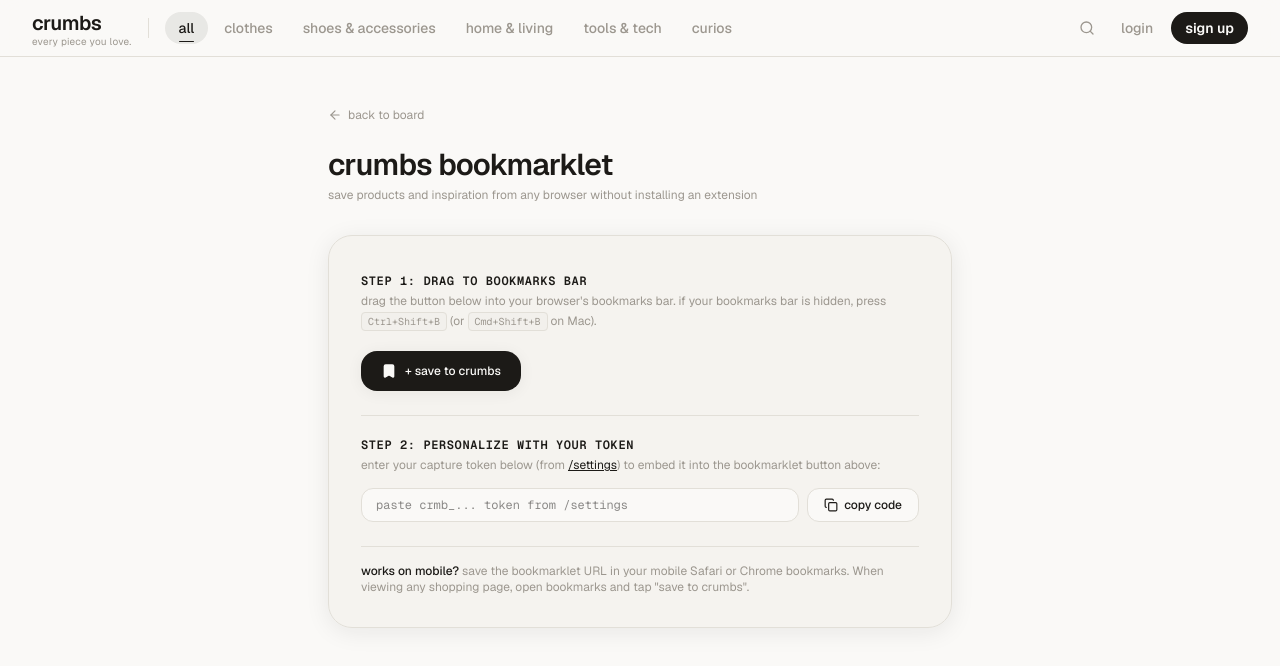
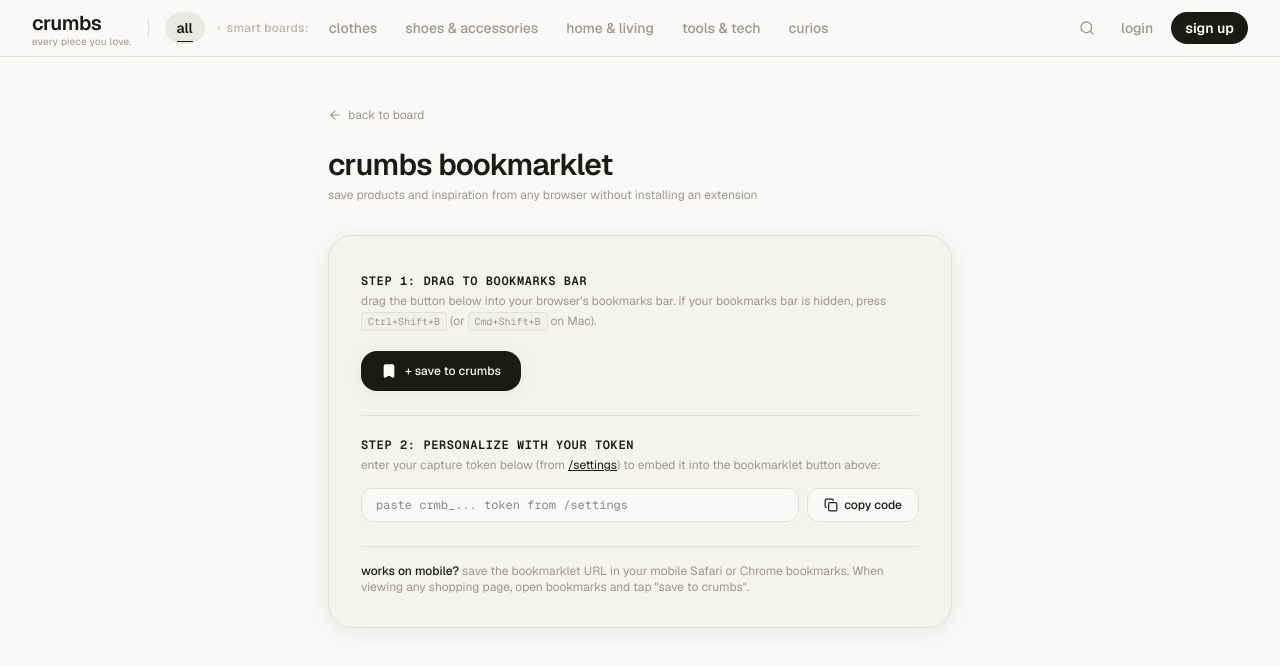
Before and after one commit to pixelbrownie/crumbs-repo, a Next.js app: page /capture in a window 1280 px wide. Shown: the top 666 px of the page. Built offline with nearby package versions, Linux system fonts and the light colour scheme.

Commit message:
boards added to header

```diff
--- a/components/CategoryTabs.tsx
+++ b/components/CategoryTabs.tsx
@@ -1,11 +1,14 @@
 'use client';
 
-import { CATEGORIES, type Category } from '@/types/crumb';
+import { AI_CATEGORIES, type Category, type Collection } from '@/types/crumb';
 import { LayoutGroup, motion } from 'framer-motion';
 
 interface CategoryTabsProps {
   active: Category;
   onChange: (category: Category) => void;
+  collections?: Collection[];
+  activeCollection?: Collection | null;
+  onSelectCollection?: (col: Collection | null) => void;
 }
 
 const LABELS: Record<Category, string> = {
@@ -17,23 +20,79 @@ const LABELS: Record<Category, string> = {
   curios: 'curios',
 };
 
-export default function CategoryTabs({ active, onChange }: CategoryTabsProps) {
+export default function CategoryTabs({
+  active,
+  onChange,
+  collections = [],
+  activeCollection = null,
+  onSelectCollection,
+}: CategoryTabsProps) {
+  // Dynamic smart boards with >= 2 items (aesthetics, brands, colors) excluding category boards
+  const extraBoards = collections.filter(
+    (c) => c.kind !== 'category' && ((c.count || (c as any).item_count || 0) >= 2)
+  );
+
+  const isAllActive = active === 'all' && !activeCollection;
+
   return (
     <LayoutGroup>
       <nav
-        className="flex items-center gap-0.5 overflow-x-auto scrollbar-hide"
-        aria-label="Category filter"
+        className="flex items-center gap-1 overflow-x-auto scrollbar-hide py-1"
+        aria-label="Category and smart boards filter"
       >
-        {CATEGORIES.map((cat) => {
-          const isActive = cat === active;
+        {/* "all" tab */}
+        <button
+          id="tab-all"
+          onClick={() => {
+            onChange('all');
+            onSelectCollection?.(null);
+          }}
+          className={`relative px-3 py-1.5 text-sm font-medium whitespace-nowrap rounded-full transition-colors duration-200 ${
+            isAllActive
+              ? 'text-ink font-semibold'
+              : 'text-muted hover:text-ink-light hover:bg-surface'
+          }`}
+        >
+          all
+          {isAllActive && (
+            <motion.span
+              layoutId="active-tab"
+              className="absolute inset-0 rounded-full -z-10"
+              style={{ backgroundColor: 'rgba(28,26,23,0.08)' }}
+              transition={{ type: 'spring', stiffness: 380, damping: 30 }}
+            />
+          )}
+          {isAllActive && (
+            <motion.span
+              layoutId="active-underline"
+              className="absolute bottom-0.5 left-3 right-3 h-[1.5px] bg-ink rounded-full"
+              transition={{ type: 'spring', stiffness: 380, damping: 30 }}
+            />
+          )}
+        </button>
+
+        {/* "smart boards:" label immediately after "all" */}
+        <div className="flex items-center gap-1.5 pl-2 pr-1 select-none flex-none">
+          <span className="w-1 h-1 rounded-full bg-border" />
+          <span className="text-xs text-muted/70 font-medium tracking-wide">
+            smart boards:
+          </span>
+        </div>
+
+        {/* AI-categorized smart boards (clothes, shoes & accessories, etc.) */}
+        {AI_CATEGORIES.map((cat) => {
+          const isActive = active === cat && !activeCollection;
           return (
             <button
               key={cat}
               id={`tab-${cat.replace(/[^a-z]/g, '-')}`}
-              onClick={() => onChange(cat)}
-              className={`relative px-3.5 py-1.5 text-sm font-medium whitespace-nowrap rounded-full transition-colors duration-200 ${
+              onClick={() => {
+                onChange(cat);
+                onSelectCollection?.(null);
+              }}
+              className={`relative px-3 py-1.5 text-sm font-medium whitespace-nowrap rounded-full transition-colors duration-200 ${
                 isActive
-                  ? 'text-ink'
+                  ? 'text-ink font-semibold'
                   : 'text-muted hover:text-ink-light hover:bg-surface'
               }`}
             >
@@ -49,10 +108,44 @@ export default function CategoryTabs({ active, onChange }: CategoryTabsProps) {
               {isActive && (
                 <motion.span
                   layoutId="active-underline"
-                  className="absolute bottom-0.5 left-3.5 right-3.5 h-[1.5px] bg-ink rounded-full"
+                  className="absolute bottom-0.5 left-3 right-3 h-[1.5px] bg-ink rounded-full"
                   transition={{ type: 'spring', stiffness: 380, damping: 30 }}
                 />
               )}
+            </button>
+          );
+        })}
+
+        {/* Dynamic smart collections (aesthetic, brand, color with >= 2 pieces) */}
+        {extraBoards.map((col) => {
+          const isSelected = activeCollection?.id === col.id;
+          const count = col.count || (col as any).item_count || 0;
+          return (
+            <button
+              key={col.id}
+              onClick={() => {
+                if (isSelected) {
+                  onSelectCollection?.(null);
+                } else {
+                  onSelectCollection?.(col);
+                }
+              }}
+              className={`relative px-2.5 py-1 text-xs font-medium whitespace-nowrap rounded-full transition-all flex items-center gap-1.5 border ${
+                isSelected
+                  ? 'bg-ink text-paper border-ink shadow-soft'
+                  : 'bg-surface hover:bg-surface-hover text-ink/80 border-border/60'
+              }`}
+            >
+              <span>{col.name}</span>
+              <span
+                className={`text-[10px] px-1.5 py-0.2 rounded-full font-mono ${
+                  isSelected
+                    ? 'bg-paper/20 text-paper'
+                    : 'bg-canvas text-muted border border-border/40'
+                }`}
+              >
+                {count}
+              </span>
             </button>
           );
         })}
--- a/components/Header.tsx
+++ b/components/Header.tsx
@@ -5,7 +5,7 @@ import type { Category, Collection } from '@/types/crumb';
 import CategoryTabs from './CategoryTabs';
 import AuthButton from './AuthButton';
 import type { User } from '@supabase/supabase-js';
-import { Search, X, Sparkles, SlidersHorizontal } from 'lucide-react';
+import { Search, X } from 'lucide-react';
 import Link from 'next/link';
 
 interface HeaderProps {
@@ -30,12 +30,6 @@ export default function Header({
   onSearchChange,
 }: HeaderProps) {
   const [showSearch, setShowSearch] = useState(false);
-  const [showBoards, setShowBoards] = useState(false);
-
-  // Filter smart boards with >= 2 items
-  const smartBoards = collections.filter(
-    (c) => (c.item_count || (c as any).count || 0) >= 2
-  );
 
   return (
     <header className="sticky top-0 z-40 bg-canvas/90 backdrop-blur-md border-b border-border transition-all">
@@ -54,9 +48,15 @@ export default function Header({
           {/* Divider */}
           <div className="hidden sm:block w-px h-5 bg-border flex-none" />
 
-          {/* Category tabs — take center/remaining space */}
+          {/* Category & Smart Boards tabs — single continuous bar */}
           <div className="flex-1 min-w-0">
-            <CategoryTabs active={activeCategory} onChange={onCategoryChange} />
+            <CategoryTabs
+              active={activeCategory}
+              onChange={onCategoryChange}
+              collections={collections}
+              activeCollection={activeCollection}
+              onSelectCollection={onSelectCollection}
+            />
           </div>
 
           {/* Search Toggle / Input */}
@@ -92,83 +92,10 @@ export default function Header({
               </button>
             )}
 
-            {/* Smart boards toggle if user has boards */}
-            {smartBoards.length > 0 && (
-              <button
-                onClick={() => setShowBoards(!showBoards)}
-                title="Smart Boards"
-                className={`flex items-center gap-1 px-2.5 py-1.5 text-xs font-medium rounded-full border transition-all ${
-                  showBoards || activeCollection
-                    ? 'bg-ink text-paper border-ink'
-                    : 'border-border/60 text-ink/80 hover:bg-surface'
-                }`}
-              >
-                <Sparkles className="w-3 h-3" />
-                <span className="hidden md:inline">boards</span>
-                {smartBoards.length > 0 && (
-                  <span className="text-[10px] opacity-75 font-mono">
-                    {smartBoards.length}
-                  </span>
-                )}
-              </button>
-            )}
-
             {/* User Auth */}
             <AuthButton user={user} />
           </div>
         </div>
-
-        {/* Smart Boards Strip */}
-        {(showBoards || activeCollection) && smartBoards.length > 0 && (
-          <div className="py-2.5 border-t border-border/40 flex items-center gap-2 overflow-x-auto scrollbar-hide animate-in fade-in duration-200">
-            <span className="text-[11px] uppercase tracking-wider text-muted font-medium flex items-center gap-1 pl-1 flex-none">
-              <SlidersHorizontal className="w-3 h-3" />
-              smart boards:
-            </span>
-
-            {smartBoards.map((col) => {
-              const count = col.item_count || (col as any).count || 0;
-              const isSelected = activeCollection?.id === col.id;
-              return (
-                <button
-                  key={col.id}
-                  onClick={() => {
-                    if (isSelected) {
-                      onSelectCollection?.(null);
-                    } else {
-                      onSelectCollection?.(col);
-                    }
-                  }}
-                  className={`flex items-center gap-1.5 px-3 py-1 text-xs rounded-full whitespace-nowrap transition-all border ${
-                    isSelected
-                      ? 'bg-ink text-paper border-ink shadow-soft'
-                      : 'bg-surface hover:bg-surface-hover text-ink/80 border-border/60'
-                  }`}
-                >
-                  <span>{col.name}</span>
-                  <span
-                    className={`text-[10px] px-1.5 py-0.2 rounded-full ${
-                      isSelected
-                        ? 'bg-paper/20 text-paper'
-                        : 'bg-canvas text-muted border border-border/40'
-                    }`}
-                  >
-                    {count}
-                  </span>
-                </button>
-              );
-            })}
-
-            {activeCollection && (
-              <button
-                onClick={() => onSelectCollection?.(null)}
-                className="text-[11px] text-muted hover:text-ink underline ml-1 flex-none"
-              >
-                clear board filter
-              </button>
-            )}
-          </div>
-        )}
       </div>
     </header>
   );
--- a/types/crumb.ts
+++ b/types/crumb.ts
@@ -60,6 +60,7 @@ export interface Collection {
   slug: string;
   created_at: string;
   item_count?: number;
+  count?: number;
 }
 
 export interface CaptureToken {
```
Also changed, not shown: 1 other file (tests, documents, lock files or other folders).
